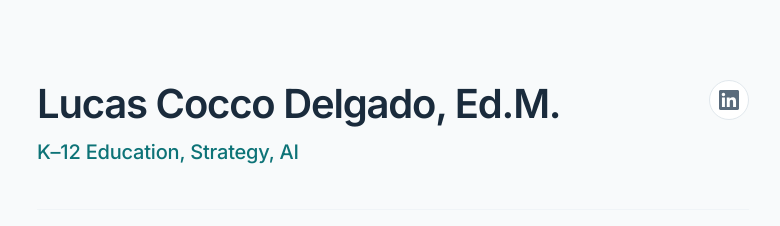
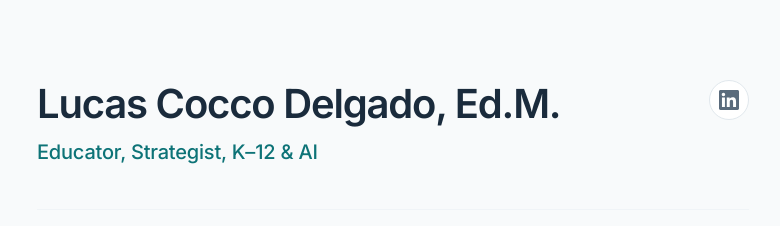
Before and after one commit to lucascoccodelgado/personalwebsite, a React (Vite) app: page / in a window 1280 px wide. Shown: the top 226 px of the page, without its empty margins (247-1027 px from the left). Built offline with nearby package versions, Linux system fonts and the light colour scheme.

Commit message:
Update subtitle to Educator, Strategist, K-12 & AI

```diff
--- a/src/App.jsx
+++ b/src/App.jsx
@@ -87,7 +87,7 @@ function Header() {
       <div className="header-top">
         <div className="header-content">
           <h1 className="name">Lucas Cocco Delgado, Ed.M.</h1>
-          <p className="subtitle">K–12 Education, Strategy, AI</p>
+          <p className="subtitle">Educator, Strategist, K–12 & AI</p>
         </div>
         <a
           href="https://www.linkedin.com/in/lucascocco/"
```
